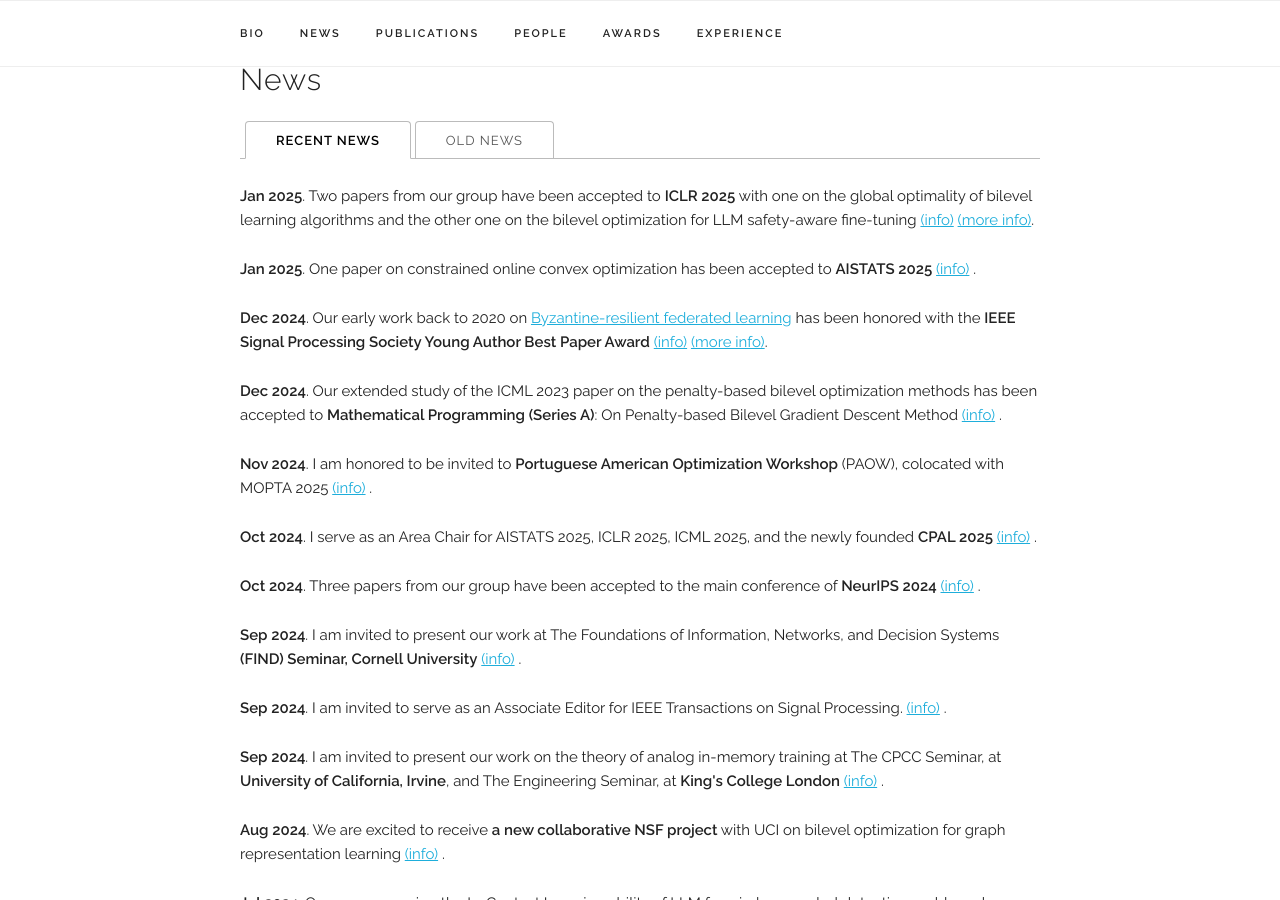
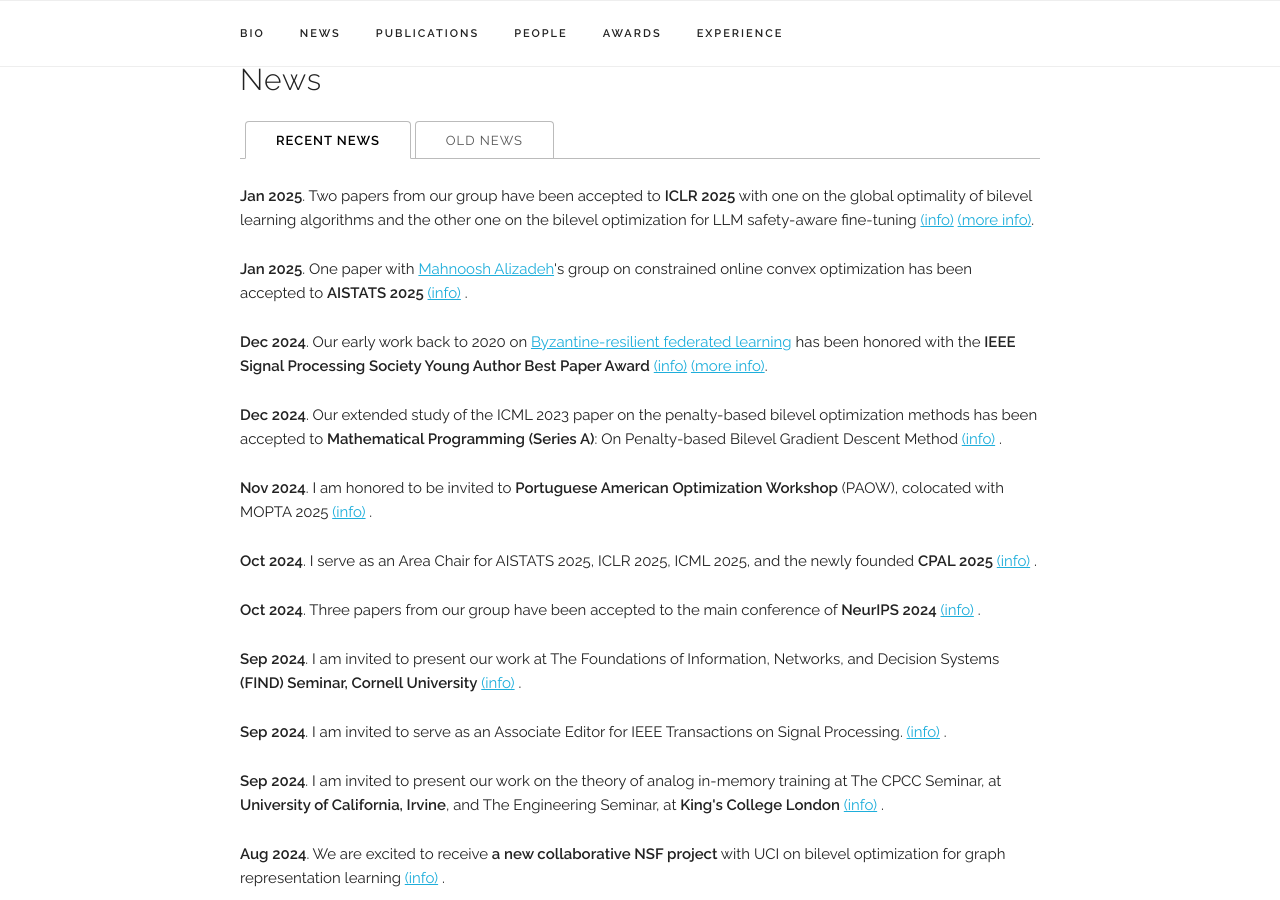
Before and after one commit to chentianyi1991/chentianyi1991.github.io, a Jekyll site: the page built from index.html, in a window 1280 px wide and 900 px high, scrolled down 1239 px. Built offline with Jekyll 4.4.1, drawn with Linux system fonts in a browser that asks for light colours; some web fonts are replaced; comment, search, counter and statistics services are not loaded.

Commit message:
Update news.yaml

```diff
--- a/_data/news.yaml
+++ b/_data/news.yaml
@@ -5,7 +5,7 @@
     date: "Jan 2025"
     selected: y
 
-  - item: "One paper on constrained online convex optimization has been accepted to <b>AISTATS 2025</b>"
+  - item: "One paper with <a href='https://web.ece.ucsb.edu/~alizadeh/'target='_blank'>Mahnoosh Alizadeh</a>'s group on constrained online convex optimization has been accepted to <b>AISTATS 2025</b>"
     link: "https://arxiv.org/pdf/2403.05786"
     date: "Jan 2025"
     selected: y
```
